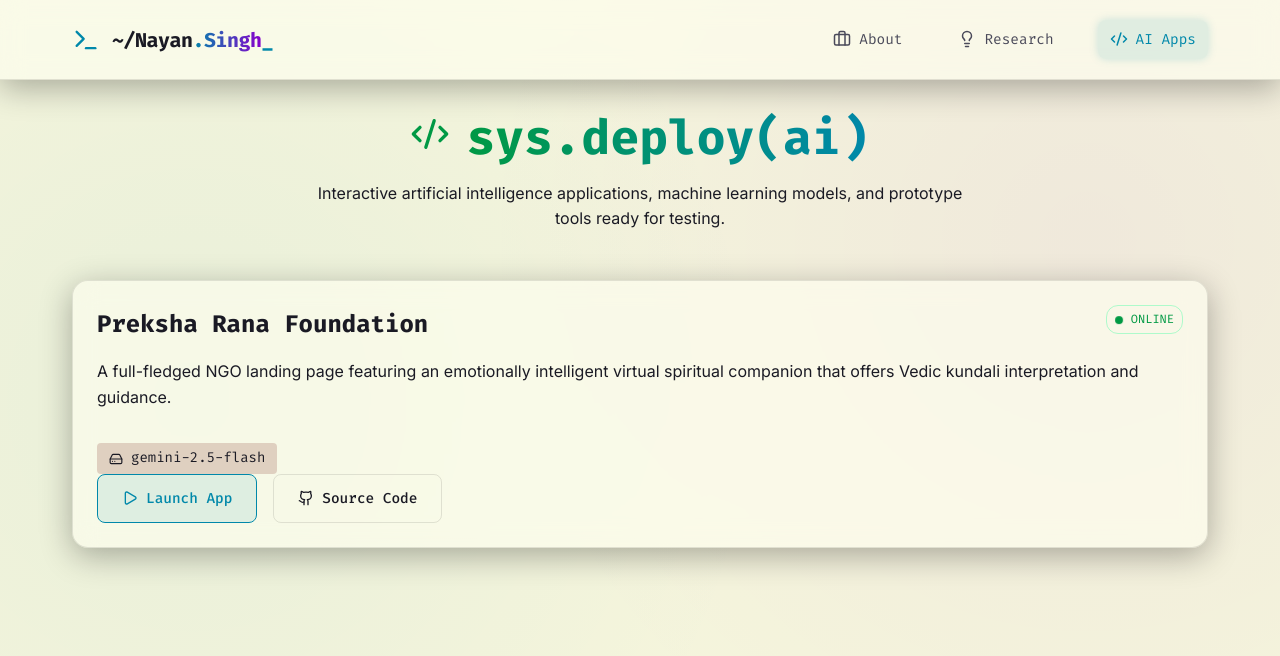
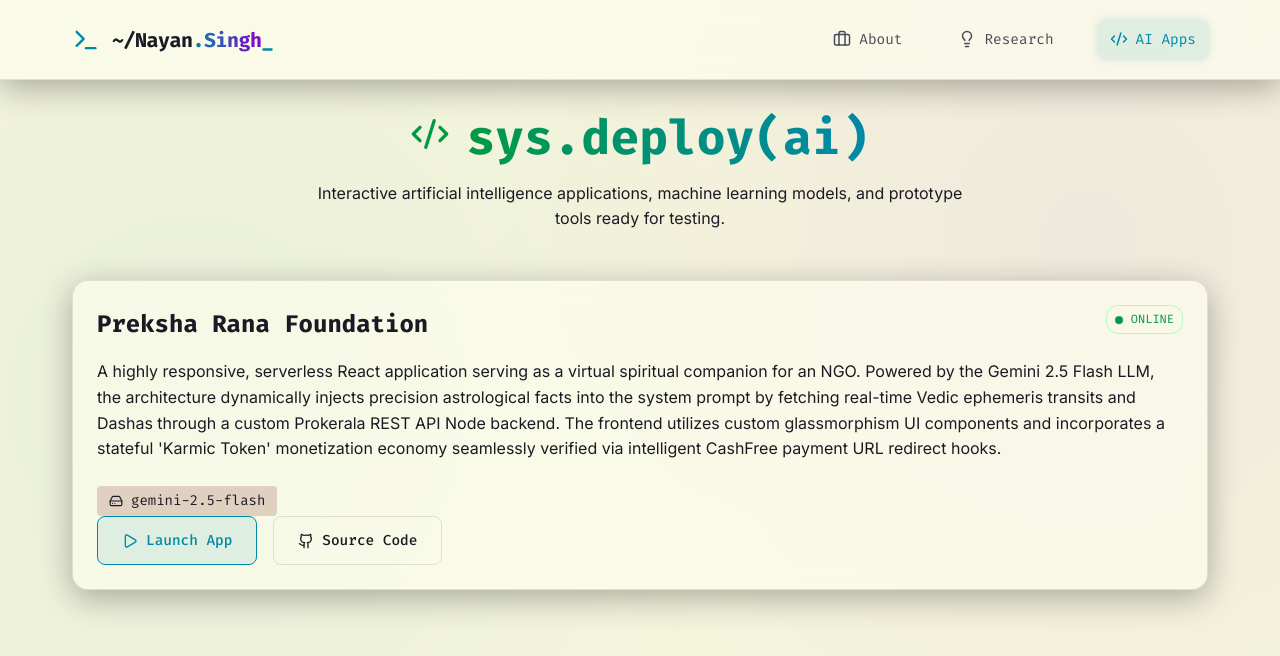
Before and after one commit to inayansingh/nayansingh, a React (Vite) app: page /apps in a window 1280 px wide. Shown: the top 656 px of the page. Built offline with nearby package versions, Linux system fonts and the light colour scheme.

Commit message:
docs: highly elaborate technical copy for preksha ai

```diff
--- a/src/pages/AiApps.jsx
+++ b/src/pages/AiApps.jsx
@@ -6,7 +6,7 @@
   {
     name: "Preksha Rana Foundation",
     status: "online",
-    description: "A full-fledged NGO landing page featuring an emotionally intelligent virtual spiritual companion that offers Vedic kundali interpretation and guidance.",
+    description: "A highly responsive, serverless React application serving as a virtual spiritual companion for an NGO. Powered by the Gemini 2.5 Flash LLM, the architecture dynamically injects precision astrological facts into the system prompt by fetching real-time Vedic ephemeris transits and Dashas through a custom Prokerala REST API Node backend. The frontend utilizes custom glassmorphism UI components and incorporates a stateful 'Karmic Token' monetization economy seamlessly verified via intelligent CashFree payment URL redirect hooks.",
     model: "gemini-2.5-flash",
     demoLink: "/preksha",
     repoLink: "#"
```
